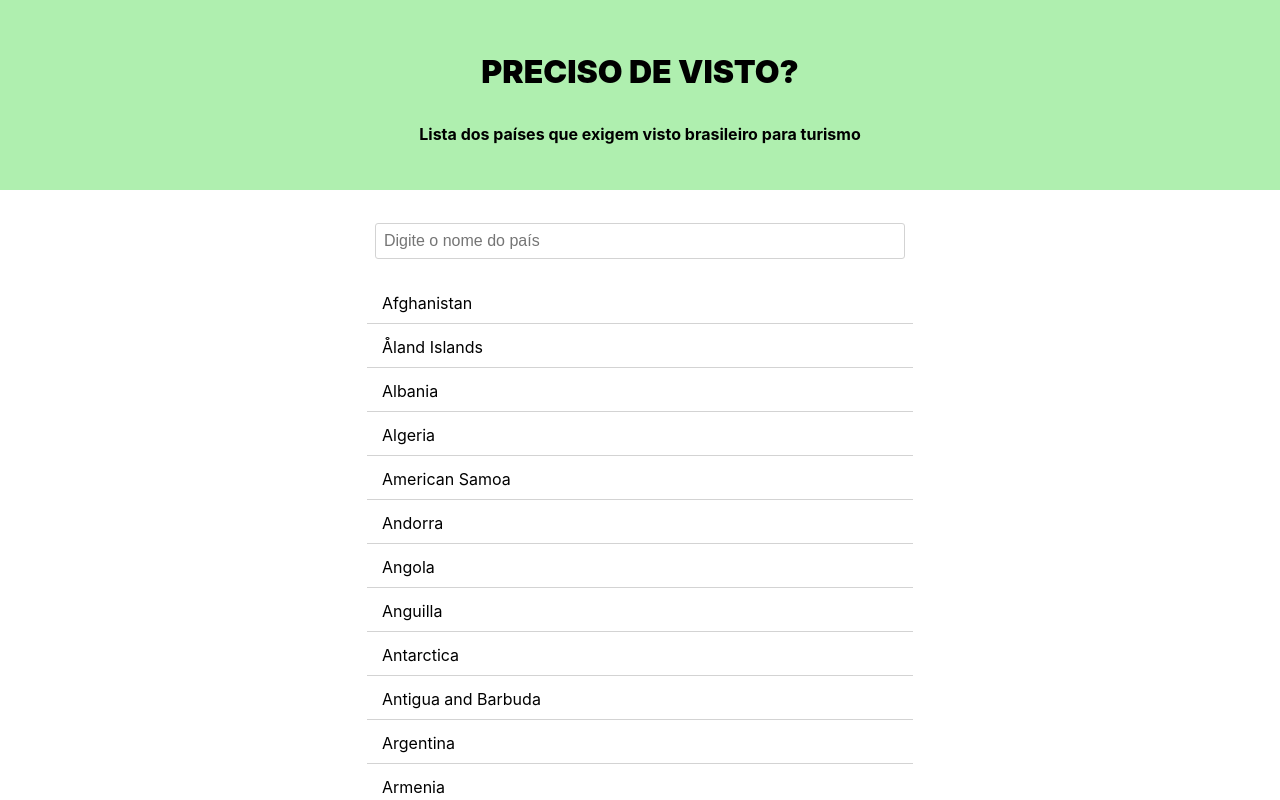
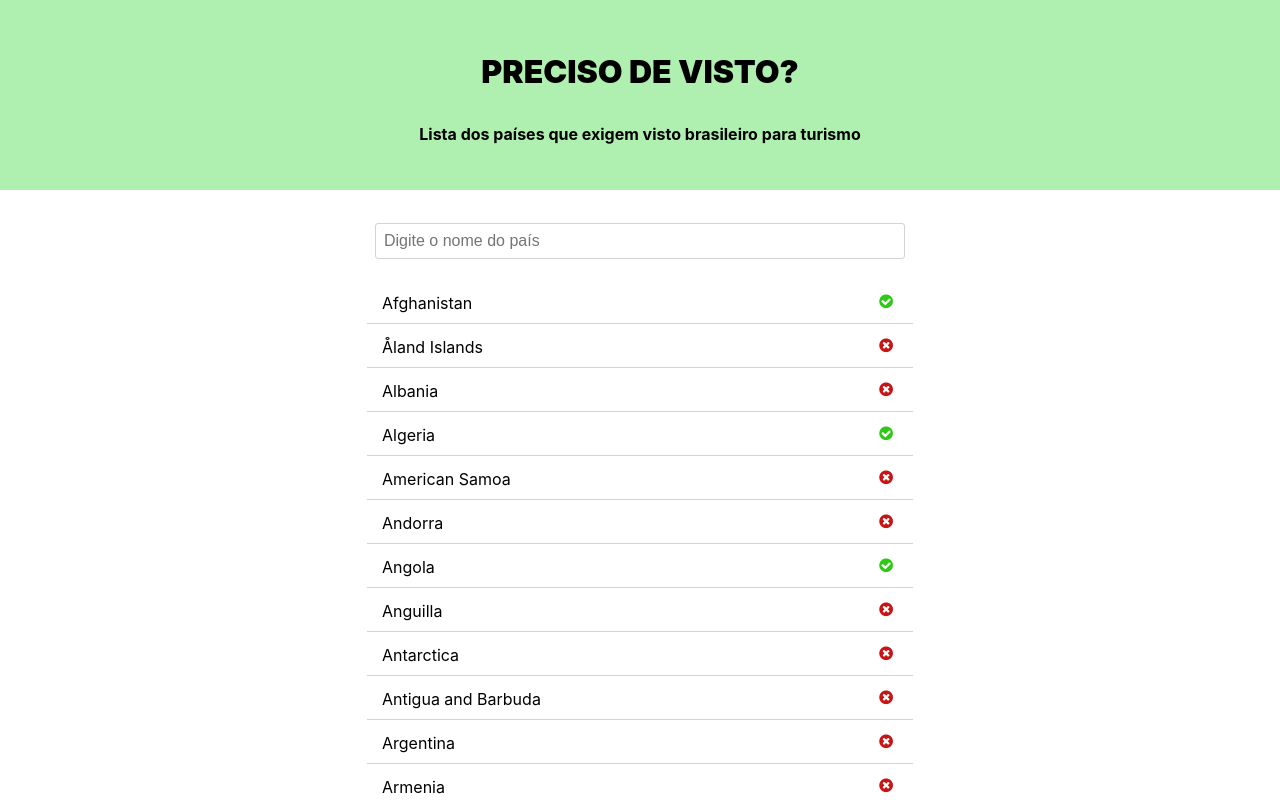
Before and after one commit to karlasamantha/preciso-de-visto, a React (Create React App) app: page / in a window 1280 px wide. Shown: the top 800 px of the page. Built offline with nearby package versions, Linux system fonts and the light colour scheme.

Commit message:
Adds icon to display if visa is needed

```diff
--- a/src/components/List.js
+++ b/src/components/List.js
@@ -1,6 +1,7 @@
 import React, { Component } from 'react';
 import styled from 'styled-components';
 import PropTypes from 'prop-types';
+import 'font-awesome/css/font-awesome.min.css';
 
 const Ul = styled.ul`
   padding: 0;
@@ -16,17 +17,20 @@ const Li = styled.li`
 
 class List extends Component {
   static propTypes = {
-    countries: PropTypes.object
+    countries: PropTypes.array
   }
 
   render() {
     const { countries } = this.props;
-		console.log(countries[0]);
+
     return(
 			<Ul>
 				{countries.map((country, index) => {
 					return (
-						<Li key={index}>{country.label}</Li>
+            <Li key={index}>
+              <span>{country.label}</span>
+              <span>{ country.visa ? <i className="fa fa-check-circle" aria-hidden="true"></i> : <i class="fa fa-times-circle" aria-hidden="true"></i>}</span>
+            </Li>
 					)
 				})}
 			</Ul>
```
